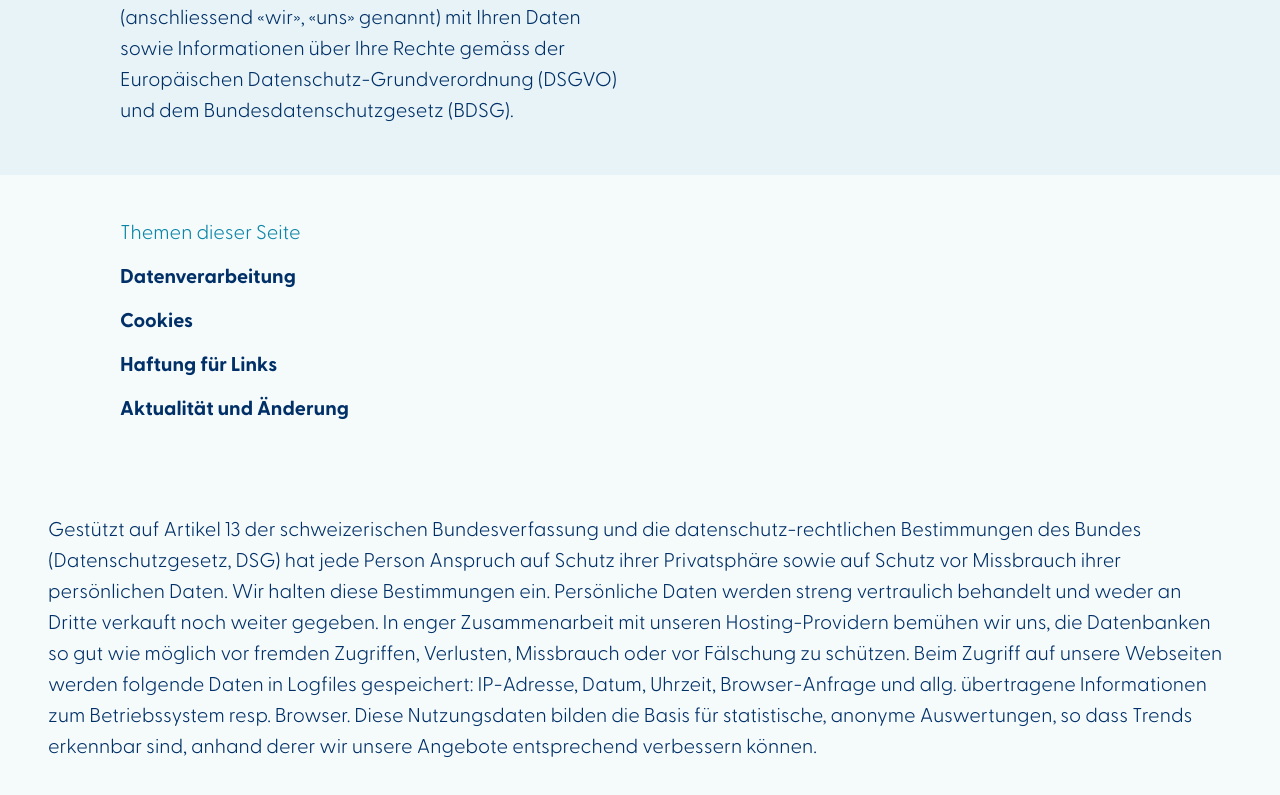
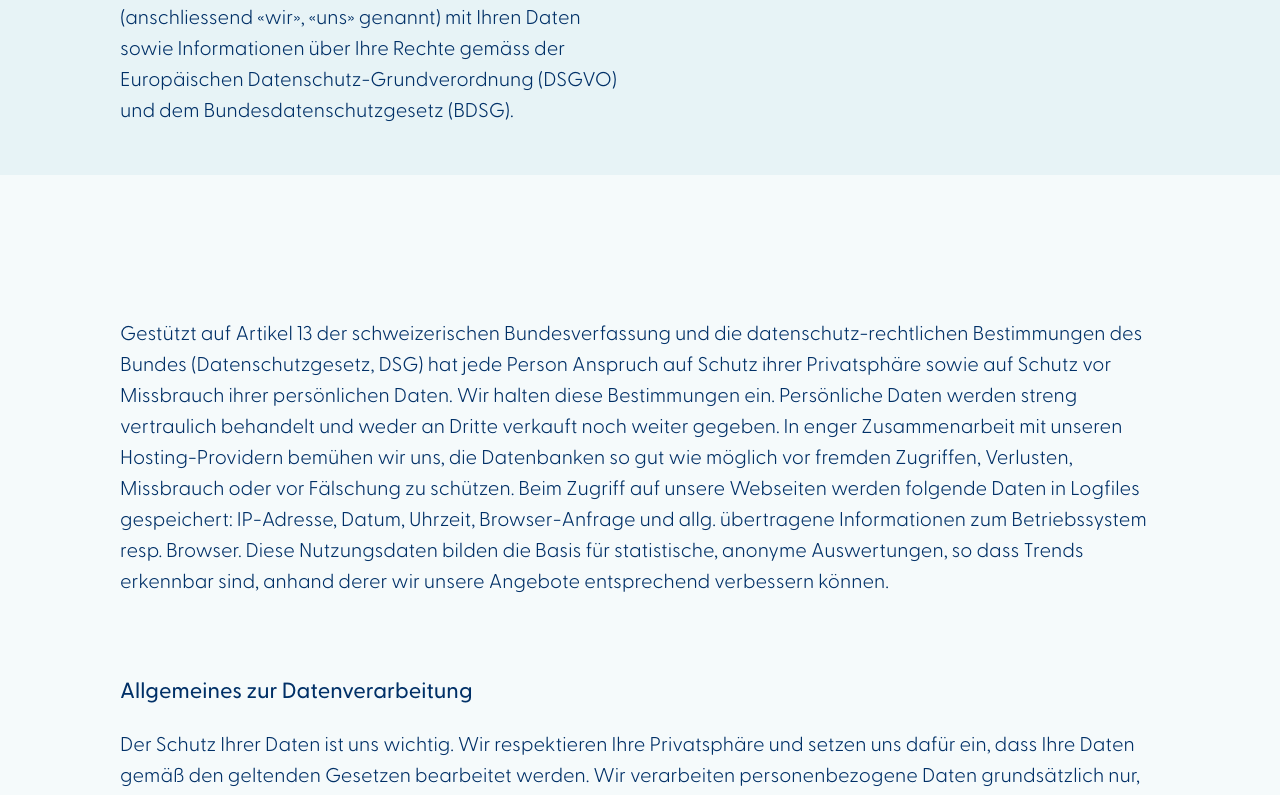
Before and after one commit to jeromehaas/haerle-practice-web, a Next.js app: page /datenschutz in a window 1280 px wide. Shown: the part 302-1097 px from the top of the page. Built offline with nearby package versions, Linux system fonts and the light colour scheme.

Commit message:
Cleanup: component regulation

```diff
--- a/components/sections/intro/intro.jsx
+++ b/components/sections/intro/intro.jsx
@@ -19,11 +19,13 @@ const Intro = ({ data }) => {
       </Section>
 
       <Section data={{ className: 'intro intro--lower'}}>
-        <PageNavigation data={{
-          className: 'intro__navigation',
-          title: 'Themen dieser Seite',
-          links: data.navigationLinks
-        }} />
+        { data.navigationLinks.lenght && (
+          <PageNavigation data={{
+            className: 'intro__navigation',
+            title: 'Themen dieser Seite',
+            links: data.navigationLinks
+          }} />
+        )}
         <div className="intro__blocker">
         </div>
       </Section>
--- a/components/sections/memberships/memberships.jsx
+++ b/components/sections/memberships/memberships.jsx
@@ -8,7 +8,7 @@ const Memberships = ({ data }) => {
   return (
     <Section data={{ className: 'memberships', anchorId: data.anchorId }}>
       <div className="memberships__text-wrapper">
-        <Heading data={{ className: 'memberships__title' }}>Mitgliedschaften</Heading>
+        <Heading data={{ className: 'memberships__title', level: 'h3' }}>Mitgliedschaften</Heading>
         <Paragraph data={{ className: 'memberships__text'}}>Frau Dr. med. dent. Daniela Haerle ist Mitglied von anerkannten Fachgesellschaften; des Weiteren besteht eine Zusammenarbeit mit dem Zentrum für Kopf-Hals-Chirurgie Hirslanden Klinik St. Anna, spezialisierte Zentren für Schlafmedizin, HNO-Ärzten, Neurologen und Psychologen.</Paragraph>
       </div>
       <div className="memberships__logo-wrapper">
--- a/components/sections/regulation/regulation.scss
+++ b/components/sections/regulation/regulation.scss
@@ -1,4 +1,8 @@
 .regulation {
+
+	&__inner {
+		padding: 0 120px;
+	}
 
 	.item {
 		margin-bottom: 80px;
--- a/pages/datenschutz.js
+++ b/pages/datenschutz.js
@@ -12,10 +12,10 @@ const Datenschutz = () => {
         imageSrc: '',
         navigationTitle: 'Themen dieser Seite',
         navigationLinks: [
-          { text: 'Datenverarbeitung', href: 'datenverarbeitung' },
-          { text: 'Cookies', href: 'cookies' },
-          { text: 'Haftung für Links', href: 'haftung-fuer-links' },
-          { text: 'Aktualität und Änderung ', href: 'aktualitaet-und-aenderung' }
+          // { text: 'Datenverarbeitung', href: 'datenverarbeitung' },
+          // { text: 'Cookies', href: 'cookies' },
+          // { text: 'Haftung für Links', href: 'haftung-fuer-links' },
+          // { text: 'Aktualität und Änderung ', href: 'aktualitaet-und-aenderung' }
         ]
       }}
       />
```
